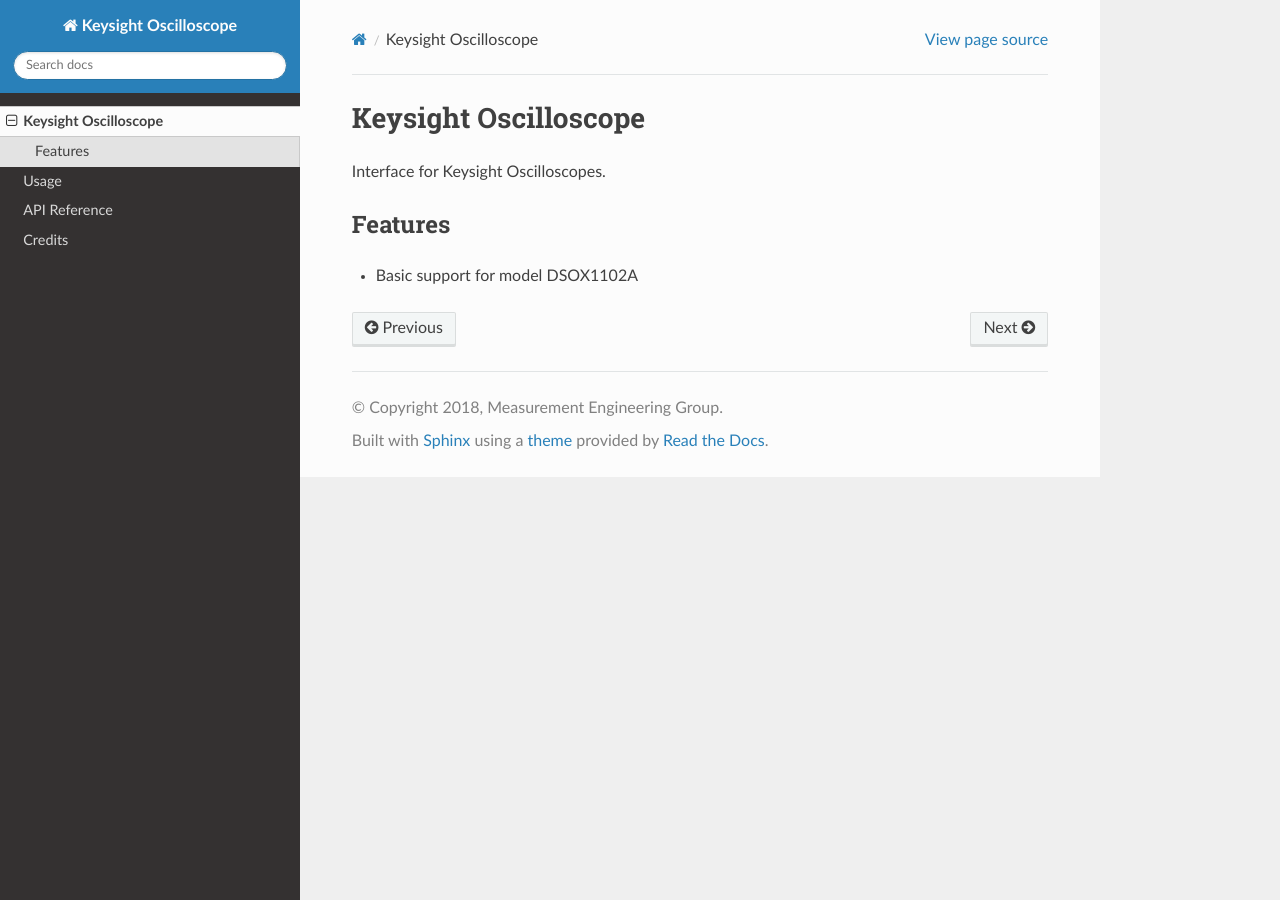
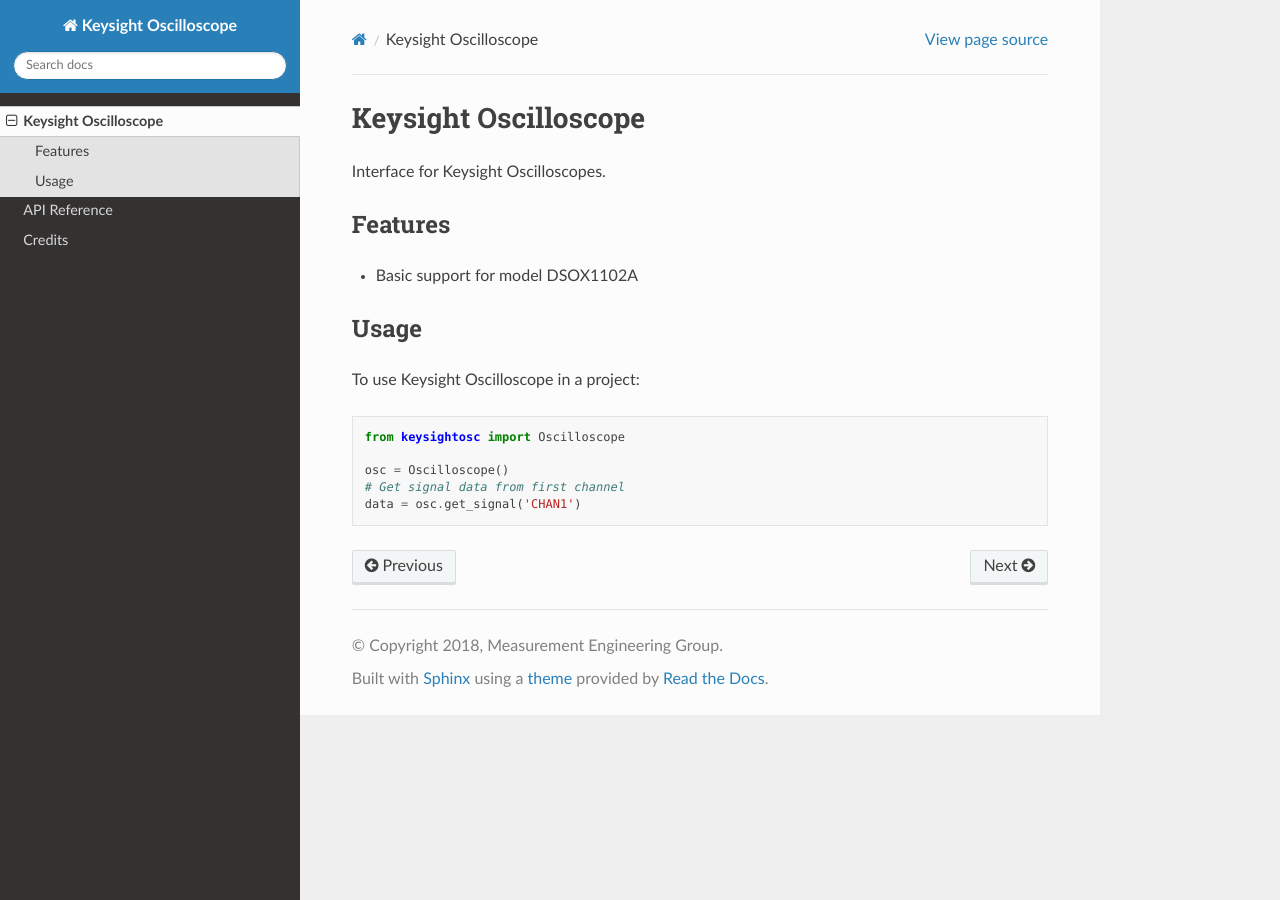
Before and after one commit to BMecke/tektronixosc, a Sphinx documentation site: the page built from docs/readme.rst, in a window 1280 px wide. Built offline with Sphinx 7.4.7 and the Read the Docs theme 2.0.0, drawn with Linux system fonts in a browser that asks for light colours; formulas are drawn with MathJax 3.

Commit message:
Move usage to readme

```diff
--- a/README.rst
+++ b/README.rst
@@ -9,3 +9,14 @@
 ========
 
 * Basic support for model DSOX1102A
+
+Usage
+=====
+
+To use Keysight Oscilloscope in a project::
+
+   from keysightosc import Oscilloscope
+
+   osc = Oscilloscope()
+   # Get signal data from first channel
+   data = osc.get_signal('CHAN1')
--- a/docs/index.rst
+++ b/docs/index.rst
@@ -12,7 +12,6 @@
    :maxdepth: 2
 
    readme
-   usage
    api
    authors
    changelog
```
Also changed, not shown: docs/usage.rst (deleted, +0 -7 lines).
